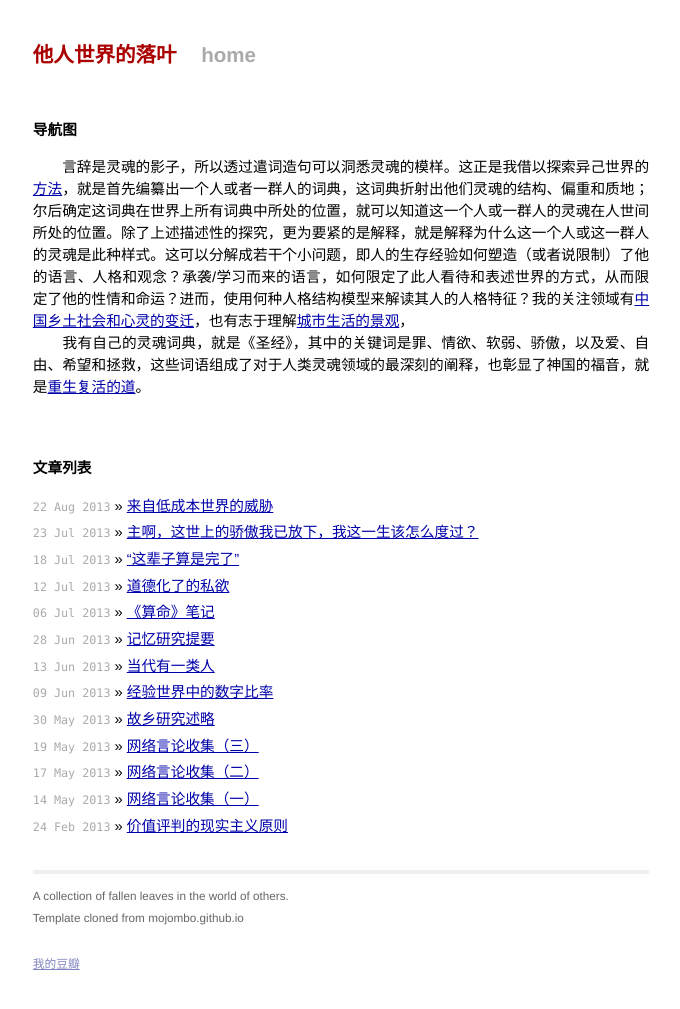
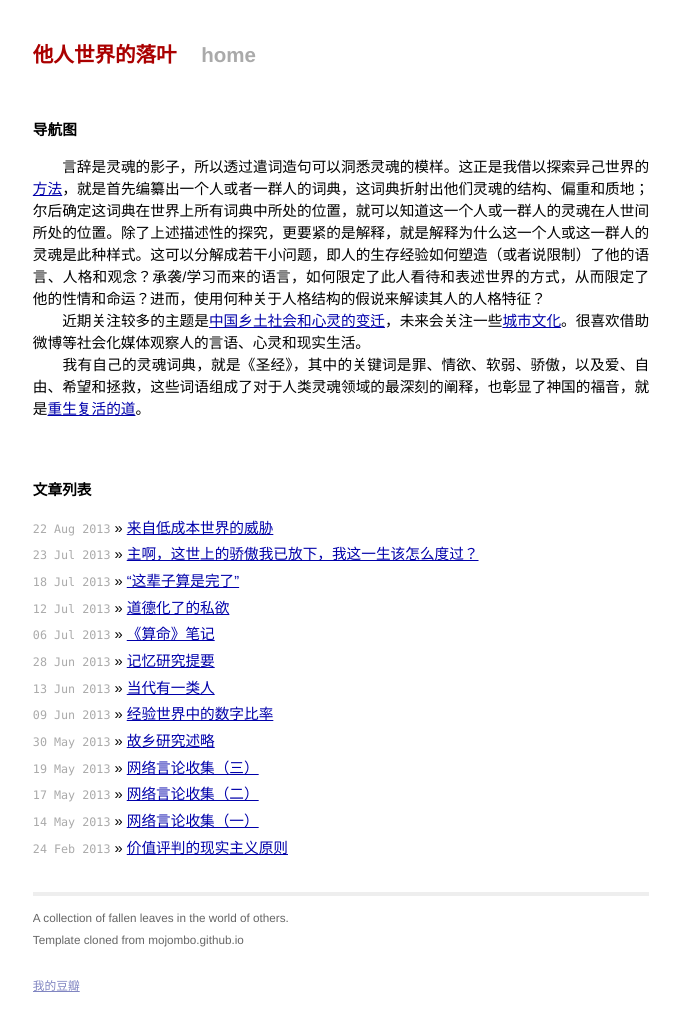
Before and after one commit to Firesletter/firesletter.github.io, a Jekyll site: the page built from index.html, in a window 1280 px wide. Shown: the whole page, without its empty margins (299-979 px from the left). Built offline with Jekyll 4.4.1, drawn with Linux system fonts in a browser that asks for light colours; Markdown is read by kramdown in place of the engine named in the settings; before the commit the page ends 987 px from its top, so only the background shows below that.

Commit message:
Update index.html

```diff
--- a/index.html
+++ b/index.html
@@ -5,7 +5,8 @@ title: 他人世界的落叶
 <div id="index">
 </br>
 <h1>导航图</h1>
-<p>　　言辞是灵魂的影子，所以透过遣词造句可以洞悉灵魂的模样。这正是我借以探索异己世界的<a href=/method>方法</a>，就是首先编纂出一个人或者一群人的词典，这词典折射出他们灵魂的结构、偏重和质地；尔后确定这词典在世界上所有词典中所处的位置，就可以知道这一个人或一群人的灵魂在人世间所处的位置。除了上述描述性的探究，更为要紧的是解释，就是解释为什么这一个人或这一群人的灵魂是此种样式。这可以分解成若干个小问题，即人的生存经验如何塑造（或者说限制）了他的语言、人格和观念？承袭/学习而来的语言，如何限定了此人看待和表述世界的方式，从而限定了他的性情和命运？进而，使用何种人格结构模型来解读其人的人格特征？我的关注领域有<a href=/rural>中国乡土社会和心灵的变迁</a>，也有志于理解<a href=/urban>城市生活的景观</a>，</br>
+<p>　　言辞是灵魂的影子，所以透过遣词造句可以洞悉灵魂的模样。这正是我借以探索异己世界的<a href=/method>方法</a>，就是首先编纂出一个人或者一群人的词典，这词典折射出他们灵魂的结构、偏重和质地；尔后确定这词典在世界上所有词典中所处的位置，就可以知道这一个人或一群人的灵魂在人世间所处的位置。除了上述描述性的探究，更要紧的是解释，就是解释为什么这一个人或这一群人的灵魂是此种样式。这可以分解成若干小问题，即人的生存经验如何塑造（或者说限制）了他的语言、人格和观念？承袭/学习而来的语言，如何限定了此人看待和表述世界的方式，从而限定了他的性情和命运？进而，使用何种关于人格结构的假说来解读其人的人格特征？
+</br>　　近期关注较多的主题是<a href=/rural>中国乡土社会和心灵的变迁</a>，未来会关注一些<a href=/urban>城市文化</a>。很喜欢借助微博等社会化媒体观察人的言语、心灵和现实生活。</br>
 　　我有自己的灵魂词典，就是《圣经》，其中的关键词是罪、情欲、软弱、骄傲，以及爱、自由、希望和拯救，这些词语组成了对于人类灵魂领域的最深刻的阐释，也彰显了神国的福音，就是<a href=/goodnews>重生复活的道</a>。
 </p></br></br>
 </div>
```
